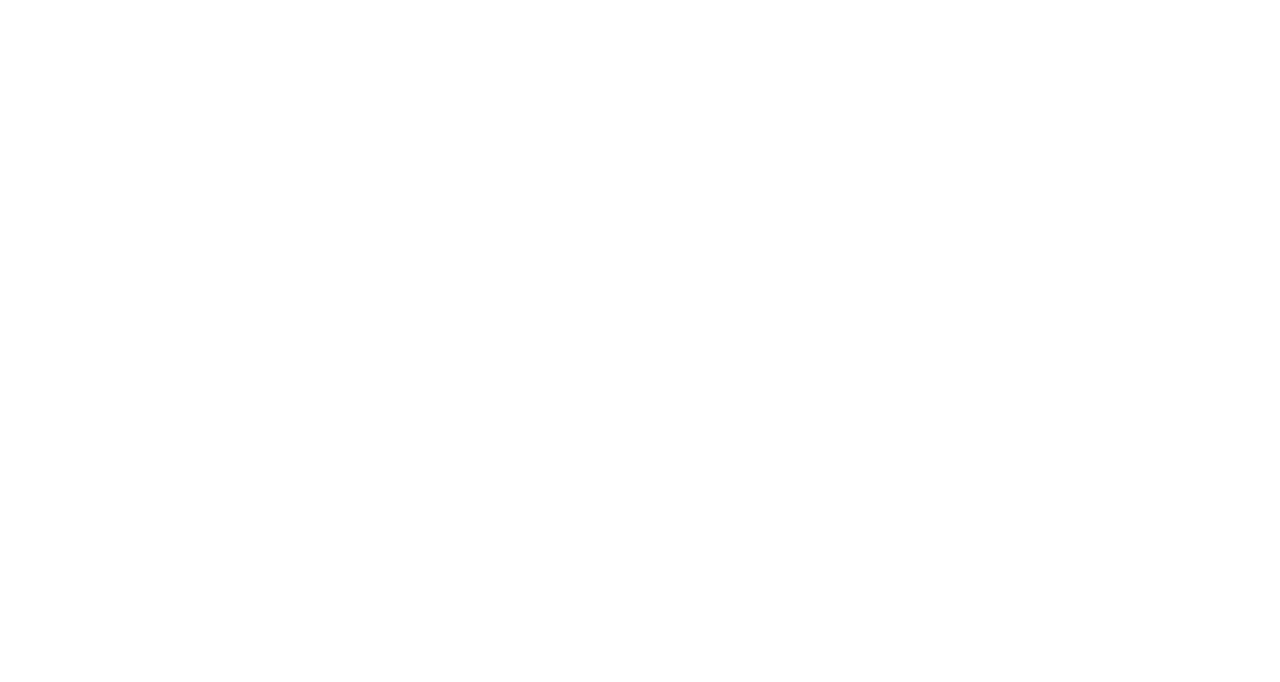
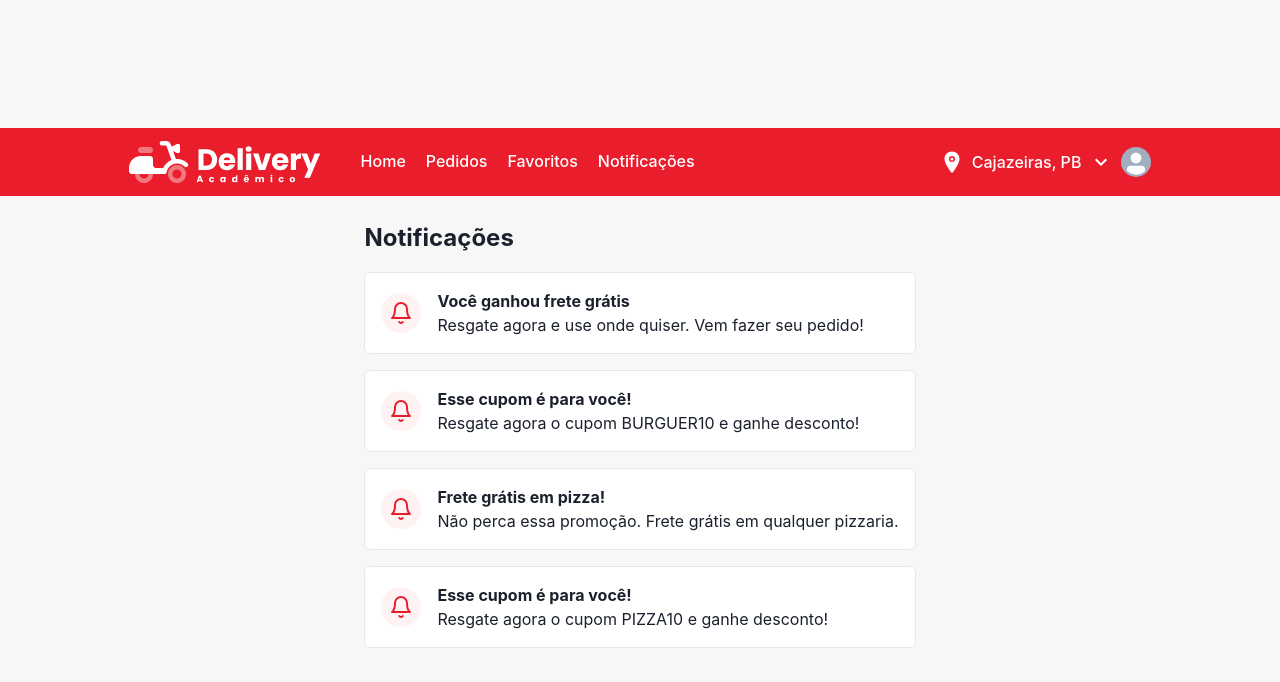
Before and after one commit to moacirdavidag/frontend-pw2, a React (Vite) app: page /notificacoes in a window 1280 px wide. Before the commit this address had no page. Shown: the top 682 px of the page. Built offline with nearby package versions, Linux system fonts and the light colour scheme.

Commit message:
Adicionando Tela de Notificacoes Preview e Modal Sucesso Pedidos

```diff
--- a/src/App.tsx
+++ b/src/App.tsx
@@ -8,9 +8,9 @@ import Sobre from "./pages/Sobre/SobreScreen";
 import Contato from "./pages/Contato/ContatoScreen";
 import Equipe from "./pages/Equipe/EquipeScreen";
 import Perfil from "./pages/Perfil/PerfilScreen";
-
 import Home from "./pages/Home/Home";
 import Dashboard from "./pages/Dashboard/DashboardScreen";
+import NotificationsScreen from "./pages/Notifications/NotificationsScreen";
 
 function App() {
   return (
@@ -25,8 +25,9 @@ function App() {
           <Route path="/contato" element={<Contato />} />
           <Route path="/equipe" element={<Equipe />} />
           <Route path="/home" element={<Home />} />
-          <Route path="/perfil" element={<Perfil/>} />
+          <Route path="/perfil" element={<Perfil />} />
           <Route path="/dashboard" element={<Dashboard />} />
+          <Route path="/notificacoes" element={<NotificationsScreen />} />
         </Routes>
       </Router>
     </ChakraProvider>
--- /dev/null
+++ b/src/pages/Notifications/NotificationsScreen.tsx
@@ -0,0 +1,66 @@
+import { Box, Text, VStack, Icon, HStack } from "@chakra-ui/react";
+import { FiBell } from "react-icons/fi";
+import { PageLayout } from "../../components/PageLayout/PageLayout";
+
+const NotificationsScreen = () => {
+  const notificacoes = [
+    {
+      id: 1,
+      titulo: "Você ganhou frete grátis",
+      descricao: "Resgate agora e use onde quiser. Vem fazer seu pedido!",
+    },
+    {
+      id: 2,
+      titulo: "Esse cupom é para você!",
+      descricao: "Resgate agora o cupom BURGUER10 e ganhe desconto!",
+    },
+    {
+      id: 3,
+      titulo: "Frete grátis em pizza!",
+      descricao: "Não perca essa promoção. Frete grátis em qualquer pizzaria.",
+    },
+    {
+      id: 4,
+      titulo: "Esse cupom é para você!",
+      descricao: "Resgate agora o cupom PIZZA10 e ganhe desconto!",
+    },
+  ];
+
+  return (
+    <PageLayout shouldDisplayHeader={true}>
+      <VStack spacing={4} p={6} align="flex-start">
+        <Text fontSize="2xl" fontWeight="bold">
+          Notificações
+        </Text>
+        {notificacoes.map((notificacao) => (
+          <HStack
+            key={notificacao.id}
+            bg="white"
+            p={4}
+            w="100%"
+            borderRadius="md"
+            border="1px solid #E2E8F0"
+            spacing={4}
+          >
+            <Box
+              bg="#FEF2F3"
+              p={2}
+              borderRadius="full"
+              display="flex"
+              alignItems="center"
+              justifyContent="center"
+            >
+              <Icon as={FiBell} color="#EA1D2C" boxSize={6} />
+            </Box>
+            <Box>
+              <Text fontWeight="bold">{notificacao.titulo}</Text>
+              <Text>{notificacao.descricao}</Text>
+            </Box>
+          </HStack>
+        ))}
+      </VStack>
+    </PageLayout>
+  );
+};
+
+export default NotificationsScreen;
```
Also changed, not shown: src/components/ModalOrderSucess/ModalOrderSucess.tsx (added, +73 -0 lines).
